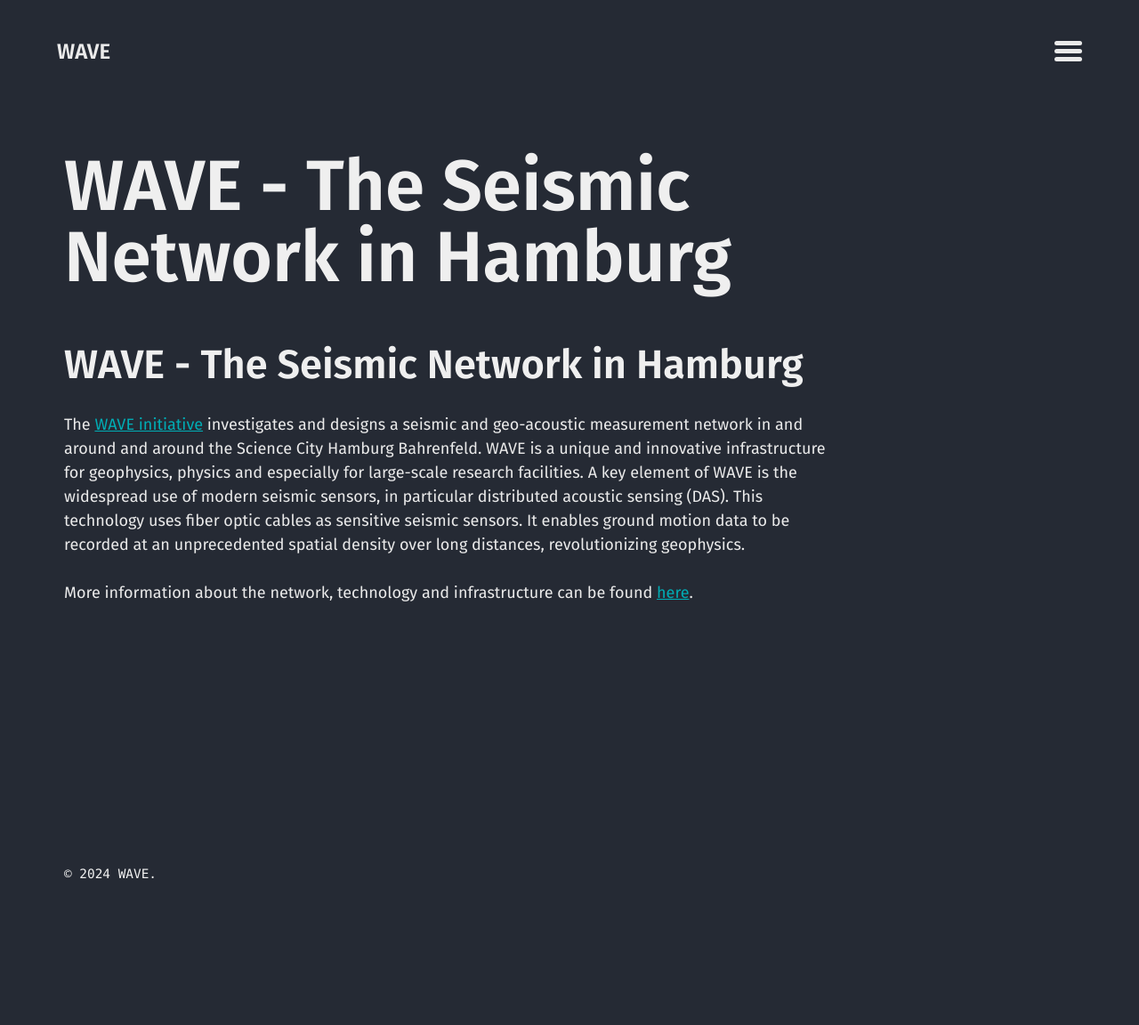
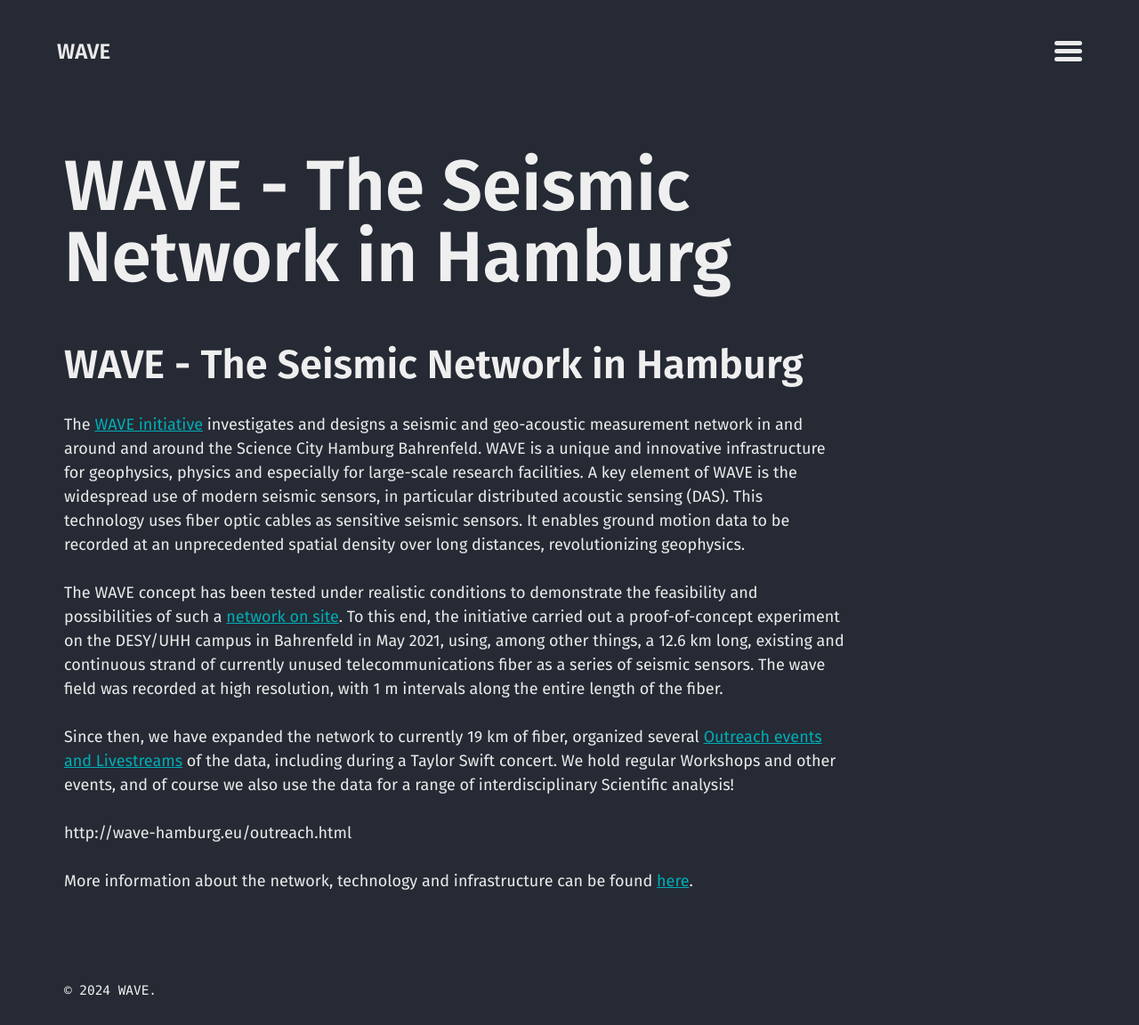
Before and after one commit to Kisleif/WAVE, a Jekyll site: the page built from index.md, in a window 1280 px wide. Shown: the whole page at 89% size. Built offline with Jekyll 4.4.1, drawn with Linux system fonts in a browser that asks for light colours; the list of posts is cut into pages by our own code; our own code applies the rules of GitHub Pages for plain Markdown files; before the commit the page ends 1021 px from its top, so only the background shows below that.

Commit message:
Update index.md

```diff
--- a/index.md
+++ b/index.md
@@ -7,4 +7,10 @@ layout: about
 The [WAVE initiative](https://indico.desy.de/event/28485/) investigates and designs a seismic and geo-acoustic measurement network in and around and around the Science City Hamburg Bahrenfeld. WAVE is a unique and innovative infrastructure for geophysics, physics and especially for large-scale research facilities.
 A key element of WAVE is the widespread use of modern seismic sensors, in particular distributed acoustic sensing (DAS). This technology uses fiber optic cables as sensitive seismic sensors. It enables ground motion data to be recorded at an unprecedented spatial density over long distances, revolutionizing geophysics.
 
+The WAVE concept has been tested under realistic conditions to demonstrate the feasibility and possibilities of such a [network on site]((about.md)). To this end, the initiative carried out a proof-of-concept experiment on the DESY/UHH campus in Bahrenfeld in May 2021, using, among other things, a 12.6 km long, existing and continuous strand of currently unused telecommunications fiber as a series of seismic sensors. The wave field was recorded at high resolution, with 1 m intervals along the entire length of the fiber.
+
+Since then, we have expanded the network to currently 19 km of fiber, organized several [Outreach events and Livestreams](Outreach.md) of the data, including during a Taylor Swift concert. We hold regular Workshops and other events, and of course we also use the data for a range of interdisciplinary Scientific analysis!
+
+http://wave-hamburg.eu/outreach.html
+
 More information about the network, technology and infrastructure can be found [here](about.md).
```
